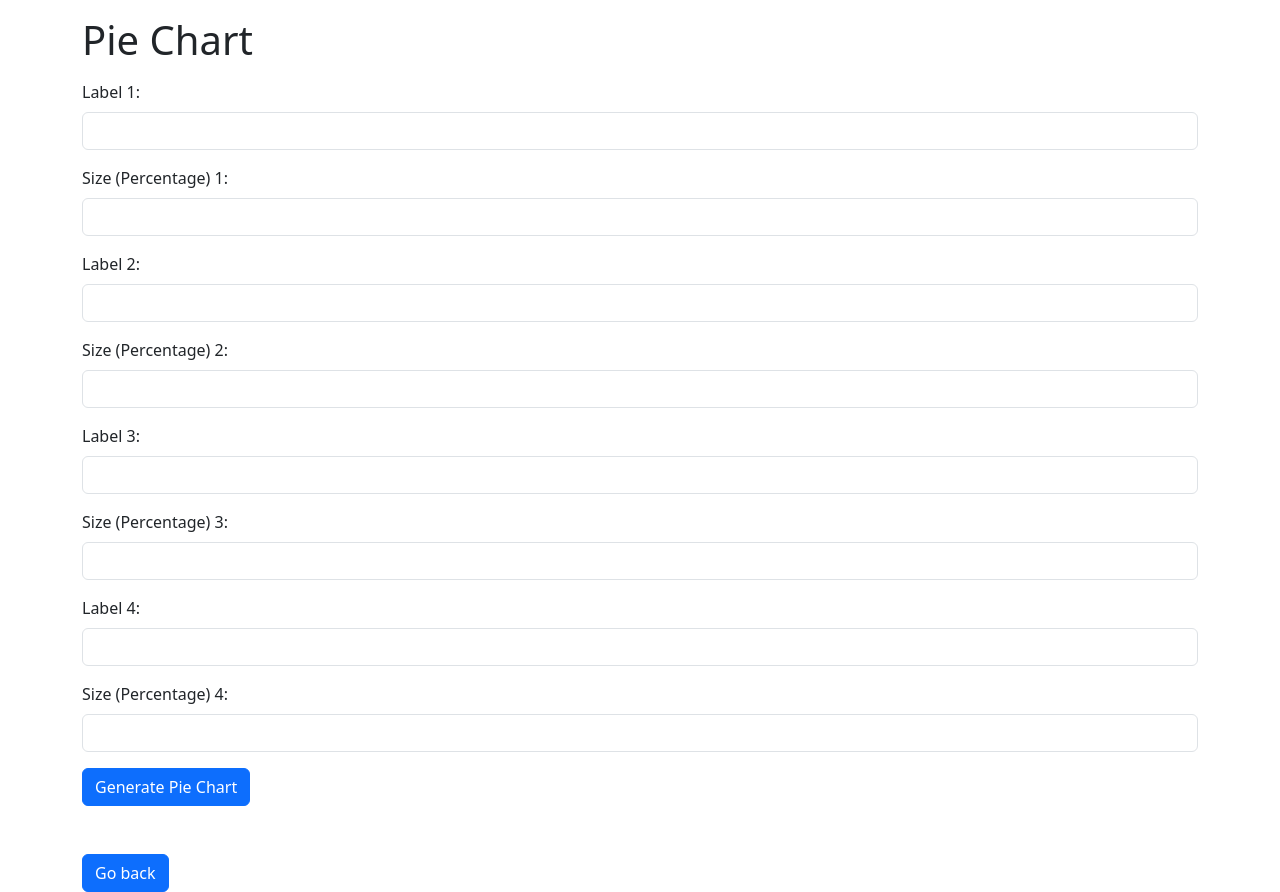
After one commit to SalmanAd01/Graph_Maker, a Flask app: page /pie_chart in a window 1280 px wide. The commit adds this page. Run offline with Flask 2, Linux system fonts and the light colour scheme; some libraries are stand-ins or nearby versions.

Commit message:
ROSPL Addition

```diff
--- a/app.py
+++ b/app.py
@@ -1,4 +1,8 @@
-from flask import Flask,render_template,request,url_for,redirect,flash,session
+from dotenv import load_dotenv
+from flask_session import Session
+from flask_sqlalchemy import SQLAlchemy
+import matplotlib.pyplot as plt
+from flask import Flask, render_template, request, url_for, redirect, flash, session
 from flask_mail import Mail, Message
 import io
 import psycopg2
@@ -8,80 +12,93 @@ import re
 from datetime import datetime
 import matplotlib
 matplotlib.use('Agg')
-import matplotlib.pyplot as plt
-from flask_sqlalchemy import SQLAlchemy
-from flask_session import Session
-fig,ax=plt.subplots(figsize=(6,6))
-x1=[]
-y1=[]
+
+load_dotenv('.env')
+fig, ax = plt.subplots(figsize=(6, 6))
+x1 = []
+y1 = []
 uri = os.getenv("DATABASE_URL")
 if uri and uri.startswith("postgres://"):
     uri = uri.replace("postgres://", "postgresql://", 1)
-app=Flask(__name__)
+app = Flask(__name__)
 app.config["SESSION_PERMANENT"] = False
 app.config["SESSION_TYPE"] = "filesystem"
 Session(app)
 app.config['SQLALCHEMY_DATABASE_URI'] = uri
 app.config['SQLALCHEMY_TRACK_MODIFICATIONS'] = False
 db = SQLAlchemy(app)
+
+
 class FeedBack_form(db.Model):
     __tablename__ = 'feedback_forms'
     id = db.Column(db.Integer, primary_key=True)
-    firtsname = db.Column(db.String, nullable=False,unique=False)
-    lastname = db.Column(db.String, nullable=False,unique=False)
-    Feedback = db.Column(db.String,nullable=False,unique=False)
+    firtsname = db.Column(db.String, nullable=False, unique=False)
+    lastname = db.Column(db.String, nullable=False, unique=False)
+    Feedback = db.Column(db.String, nullable=False, unique=False)
 
     def __repr__(self) -> str:
         return f"{self.id} - {self.username}"
+
+
 app.secret_key = os.environ["SECRET"]
-mail=Mail(app)
-app.config['MAIL_SERVER']='smtp.gmail.com'
-app.config['MAIL_PORT']=465
-app.config['MAIL_USERNAME']=os.environ["EMAIL"]
-app.config['MAIL_PASSWORD']=os.environ["PASSWORD"]
-app.config['MAIL_USE_TLS']=False
-app.config['MAIL_USE_SSL']=True
-mail=Mail(app)
+mail = Mail(app)
+app.config['MAIL_SERVER'] = 'smtp.gmail.com'
+app.config['MAIL_PORT'] = 465
+app.config['MAIL_USERNAME'] = os.environ["EMAIL"]
+app.config['MAIL_PASSWORD'] = os.environ["PASSWORD"]
+app.config['MAIL_USE_TLS'] = False
+app.config['MAIL_USE_SSL'] = True
+mail = Mail(app)
+
+
 @app.route('/')
 def home():
     return render_template('index.html')
-@app.route('/Contact',methods=['GET','POST'])
+
+
+@app.route('/Contact', methods=['GET', 'POST'])
 def Contact():
     if request.method == 'POST':
         try:
-            email=request.form['email']
-            msg=request.form['msg']
-            mo=Message("Message From Graph_Maker",sender=email,recipients=[os.environ["EMAIL"]])
-            mo.body=msg
+            email = request.form['email']
+            msg = request.form['msg']
+            mo = Message("Message From Graph_Maker", sender=email,
+                         recipients=[os.environ["EMAIL"]])
+            mo.body = msg
             mail.send(mo)
             flash('Thanks For Contacting.')
             return redirect(url_for('Contact'))
         except Exception as e:
-            print('--->>> ',e)
+            print('--->>> ', e)
             flash('Some Error occurred')
             return redirect(url_for('Contact'))
     else:
         return render_template('Contact.html')
-@app.route('/submit',methods=['POST','GET'])
+
+
+@app.route('/submit', methods=['POST', 'GET'])
 def submit():
     try:
-        if request.method=='POST':
-            num=int(request.form['value_1'])
-            session["gname"]=request.form['gname']
-            session["xname"]=request.form['xname']
-            session["yname"]=request.form['yname']
-        return render_template('Jinja2_ForLoop.html',value_to=num)
+        if request.method == 'POST':
+            num = int(request.form['value_1'])
+            session["gname"] = request.form['gname']
+            session["xname"] = request.form['xname']
+            session["yname"] = request.form['yname']
+        return render_template('Jinja2_ForLoop.html', value_to=num)
     except Exception as e:
-        print('-->>',e)
+        print('-->>', e)
         return redirect(url_for('home'))
-@app.route('/feedback',methods=['GET','POST'])
+
+
+@app.route('/feedback', methods=['GET', 'POST'])
 def feedback():
     if request.method == 'POST':
         try:
-            First_Name=request.form['First_Name']
-            Last_Name=request.form['Last_Name']
-            Feed_Back=request.form['Feed_Back']
-            just1 = FeedBack_form(firtsname=First_Name, lastname=Last_Name, Feedback=Feed_Back)
+            First_Name = request.form['First_Name']
+            Last_Name = request.form['Last_Name']
+            Feed_Back = request.form['Feed_Back']
+            just1 = FeedBack_form(firtsname=First_Name,
+                                  lastname=Last_Name, Feedback=Feed_Back)
             db.session.add(just1)
             db.session.commit()
             flash('we really appreciate your feedback')
@@ -93,35 +110,156 @@ def feedback():
     else:
         return render_template('feedback.html')
 
-@app.route('/plotagraph',methods=['GET','POST'])
+
+@app.route('/plotagraph', methods=['GET', 'POST'])
 def plotagraph():
     try:
         if request.method == 'POST':
             for i in range((len(request.form.to_dict())//2)):
                 x1.append(float(request.form['x'+str(i)]))
                 y1.append(float(request.form['y'+str(i)]))
-        img=io.BytesIO()
+        img = io.BytesIO()
         plt.figure()
-        for x,y in zip(x1,y1):
-            plt.text(x,y,'({}, {})'.format(x,y))
-        plt.title(session.get("gname"), fontdict={'fontname': 'Comic Sans MS', 'fontsize': 20})
-        plt.xlabel(session.get("xname"), fontdict={'fontname': 'Comic Sans MS'})
-        plt.ylabel(session.get("yname"), fontdict={'fontname': 'Comic Sans MS'})
-        plt.plot(x1,y1)
+        for x, y in zip(x1, y1):
+            plt.text(x, y, '({}, {})'.format(x, y))
+        plt.title(session.get("gname"), fontdict={
+                  'fontname': 'Comic Sans MS', 'fontsize': 20})
+        plt.xlabel(session.get("xname"), fontdict={
+                   'fontname': 'Comic Sans MS'})
+        plt.ylabel(session.get("yname"), fontdict={
+                   'fontname': 'Comic Sans MS'})
+        plt.plot(x1, y1)
         x1.clear()
         y1.clear()
         plt.savefig(img)
         img.seek(0)
         plot_url = base64.b64encode(img.getvalue()).decode()
-        return render_template('graph.html',plot_url=plot_url)
+        return render_template('graph.html', plot_url=plot_url)
     except Exception as e:
         print(e)
         return redirect(url_for('submit'))
+
+
+@app.route('/pie_chart', methods=['GET', 'POST'])
+def pie_chart():
+    if request.method == 'POST':
+        try:
+            label = [request.form.get('x_label_1'),
+                     request.form.get('x_label_2'),
+                     request.form.get('x_label_3'),
+                     request.form.get('x_label_4'),
+                     ]
+            size = [request.form.get('size_1'),
+                    request.form.get('size_2'),
+                    request.form.get('size_3'),
+                    request.form.get('size_4'),
+                    ]
+            size = [float(i) for i in size]
+
+            # Generate the pie chart
+            plt.figure(figsize=(8, 6))
+            plt.pie(size, labels=label, autopct='%1.1f%%', startangle=140)
+            # Equal aspect ratio ensures that pie is drawn as a circle.
+            plt.axis('equal')
+            plt.title('Pie Chart', fontdict={
+                      'fontname': 'Comic Sans MS', 'fontsize': 20})
+
+            img = io.BytesIO()
+            plt.savefig(img)
+            img.seek(0)
+            pie_chart_url = base64.b64encode(img.getvalue()).decode()
+            return render_template('plot_pie.html', pie_chart_url=pie_chart_url)
+        except Exception as e:
+            print(e)
+            return redirect(url_for('home'))
+    else:
+        return render_template('pie_chart.html')
+
+
 @app.route('/about')
 def about():
     return render_template('About.html')
+
+
 @app.route('/upcoming_features')
 def upcoming_features():
     return render_template('Upcoming_Features.html')
+
+# ROSPL
+
+
+@app.route('/bar_chart', methods=['GET', 'POST'])
+def bar_chart():
+    if request.method == 'POST':
+        try:
+            x_labels = [request.form.get(
+                'x_label_1'), request.form.get('x_label_2')]
+            y_values = [request.form.get(
+                'y_value_1'), request.form.get('y_value_2')]
+
+            # Convert y_values to floats
+            # y_values = [float(y) for y in y_values]
+
+            print(x_labels, y_values)
+
+            # Generate the bar chart
+            plt.figure(figsize=(8, 6))
+            plt.bar(x_labels, y_values)
+            plt.xlabel('X-axis Label', fontdict={'fontname': 'Comic Sans MS'})
+            plt.ylabel('Y-axis Label', fontdict={'fontname': 'Comic Sans MS'})
+            plt.title('Bar Chart', fontdict={
+                      'fontname': 'Comic Sans MS', 'fontsize': 20})
+
+            img = io.BytesIO()
+            plt.savefig(img)
+            img.seek(0)
+            bar_chart_url = base64.b64encode(img.getvalue()).decode()
+            # print(bar_chart_url)
+            return render_template('plot_bar.html', bar_chart_url=bar_chart_url)
+
+        except Exception as e:
+            print(e)
+            return redirect(url_for('home'))
+    else:
+        return render_template('bar_chart.html')
+
+
+@app.route('/histogram', methods=['GET', 'POST'])
+def histogram():
+    if request.method == 'POST':
+        try:
+            x_labels = [request.form.get(
+                'x_label_1'), request.form.get('x_label_2')]
+            y_values = [request.form.get(
+                'y_value_1'), request.form.get('y_value_2')]
+
+            # Convert y_values to floats
+            y_values = [float(y) for y in y_values]
+            x_labels = [float(y) for y in x_labels]
+
+            print(x_labels, y_values)
+
+            # Generate the bar chart
+            plt.figure(figsize=(8, 6))
+            plt.hist([x_labels, y_values])
+            plt.xlabel('X-axis Label', fontdict={'fontname': 'Comic Sans MS'})
+            plt.ylabel('Y-axis Label', fontdict={'fontname': 'Comic Sans MS'})
+            plt.title('Histogram', fontdict={
+                      'fontname': 'Comic Sans MS', 'fontsize': 20})
+
+            img = io.BytesIO()
+            plt.savefig(img)
+            img.seek(0)
+            histogram_url = base64.b64encode(img.getvalue()).decode()
+            # print(histogram_url)
+            return render_template('plot_hist.html', histogram_url=histogram_url)
+
+        except Exception as e:
+            print(e)
+            return redirect(url_for('home'))
+    else:
+        return render_template('histogram.html')
+
+
 if __name__ == '__main__':
     app.run(debug=True)
--- /dev/null
+++ b/templates/pie_chart.html
@@ -0,0 +1,57 @@
+<!DOCTYPE html>
+<html>
+
+<head>
+    <title>Pie Chart</title>
+    <link href="https://cdn.jsdelivr.net/npm/bootstrap@5.3.0/dist/css/bootstrap.min.css" rel="stylesheet">
+</head>
+
+<body>
+    <div class="container">
+        <h1 class="mt-3">Pie Chart</h1>
+
+        <form method="POST" class="mt-3">
+            <div class="mb-3">
+                <label for="x_label_1" class="form-label">Label 1:</label>
+                <input type="text" name="x_label_1" id="label_1" class="form-control" required>
+            </div>
+            <div class="mb-3">
+                <label for="size_1" class="form-label">Size (Percentage) 1:</label>
+                <input type="number" name="size_1" id="size_1" class="form-control" required>
+            </div>
+            <div class="mb-3">
+                <label for="x_label_2" class="form-label">Label 2:</label>
+                <input type="text" name "x_label_2" id="label_2" class="form-control" required>
+            </div>
+            <div class="mb-3">
+                <label for="size_2" class="form-label">Size (Percentage) 2:</label>
+                <input type="number" name="size_2" id="size_2" class="form-control" required>
+            </div>
+            <div class="mb-3">
+                <label for="x_label_3" class="form-label">Label 3:</label>
+                <input type="text" name="x_label_3" id="label_3" class="form-control" required>
+            </div>
+            <div class="mb-3">
+                <label for="size_3" class="form-label">Size (Percentage) 3:</label>
+                <input type="number" name="size_3" id="size_3" class="form-control" required>
+            </div>
+            <div class="mb-3">
+                <label for="x_label_4" class="form-label">Label 4:</label>
+                <input type="text" name="x_label_4" id="label_4" class="form-control" required>
+            </div>
+            <div class="mb-3">
+                <label for="size_4" class="form-label">Size (Percentage) 4:</label>
+                <input type="number" name="size_4" id="size_4" class="form-control" required>
+            </div>
+
+            <button type="submit" class="btn btn-primary">Generate Pie Chart</button>
+        </form>
+
+        <br><br>
+        <a href="{{ url_for('pie_chart') }}" class="btn btn-primary">Go back</a>
+    </div>
+
+    <script src="https://cdn.jsdelivr.net/npm/bootstrap@5.3.0/dist/js/bootstrap.bundle.min.js"></script>
+</body>
+
+</html>
```
Also changed, not shown: templates/bar_chart.html (added, +45 -0 lines), templates/histogram.html (added, +41 -0 lines), templates/index.html (+29 -5 lines), templates/plot_bar.html (added, +20 -0 lines), templates/plot_hist.html (added, +20 -0 lines), templates/plot_pie.html (added, +20 -0 lines), static/histogram.png (added), 2 other files.
